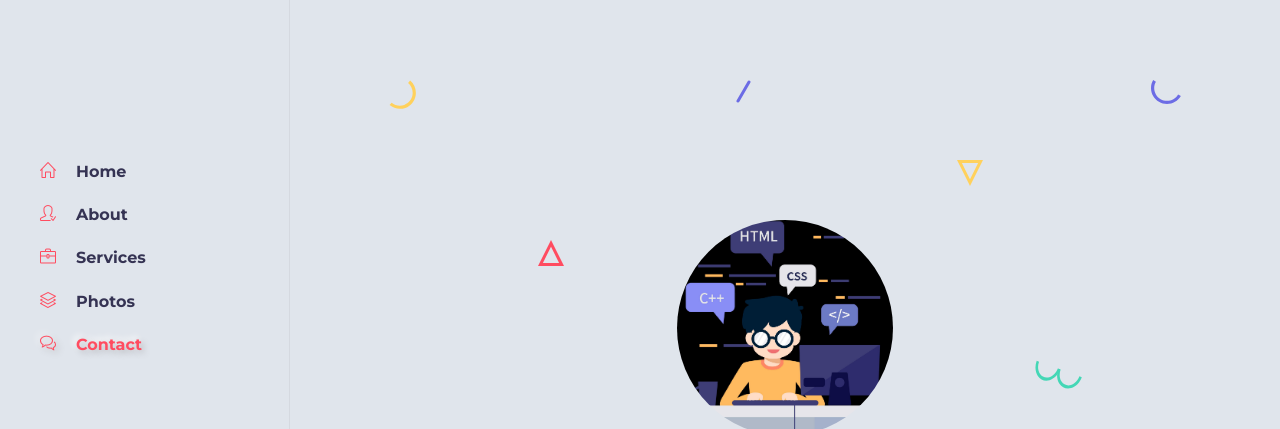
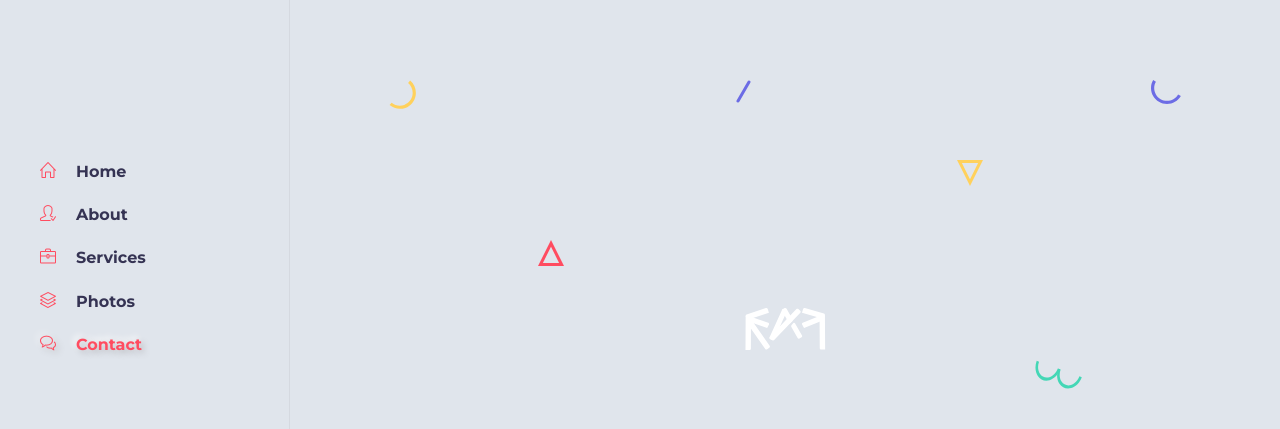
Before and after one commit to Sumire-Yoshizawa/rafa.ar, a plain HTML site: page index.html in a window 1280 px wide. Shown: the top 429 px of the page. Drawn offline with Linux system fonts and the light colour scheme; animation ran at ten frames a second; files whose address does not match are found by name.

Commit message:
Update index.html

```diff
--- a/index.html
+++ b/index.html
@@ -141,7 +141,7 @@
           <div class="intro">
             <!-- avatar image -->
             <img
-              src="images/profile.jpg"
+              src="images/raf.svg"
               class="rounded-circle"
               alt="Photo"
               class="mb-3"
```
